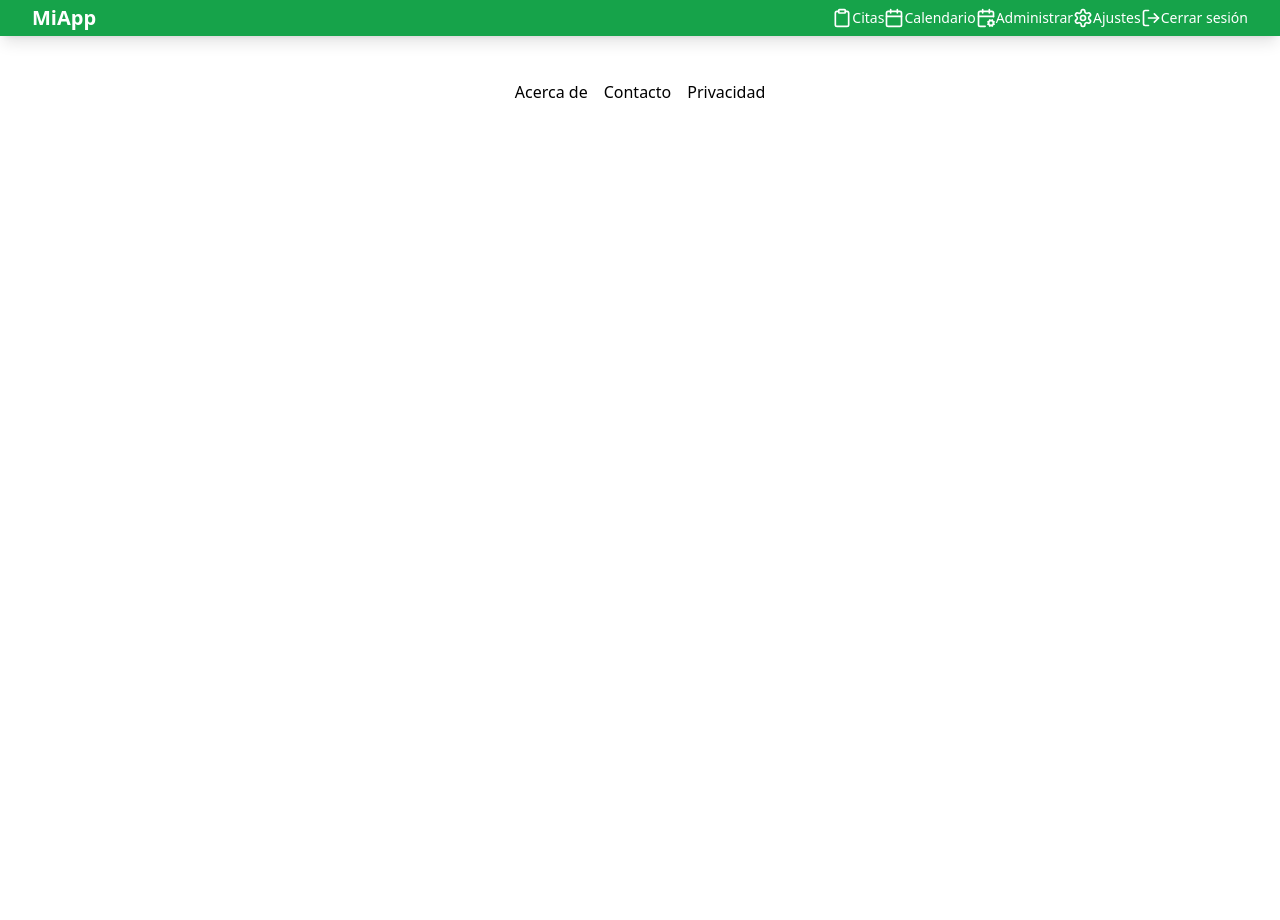
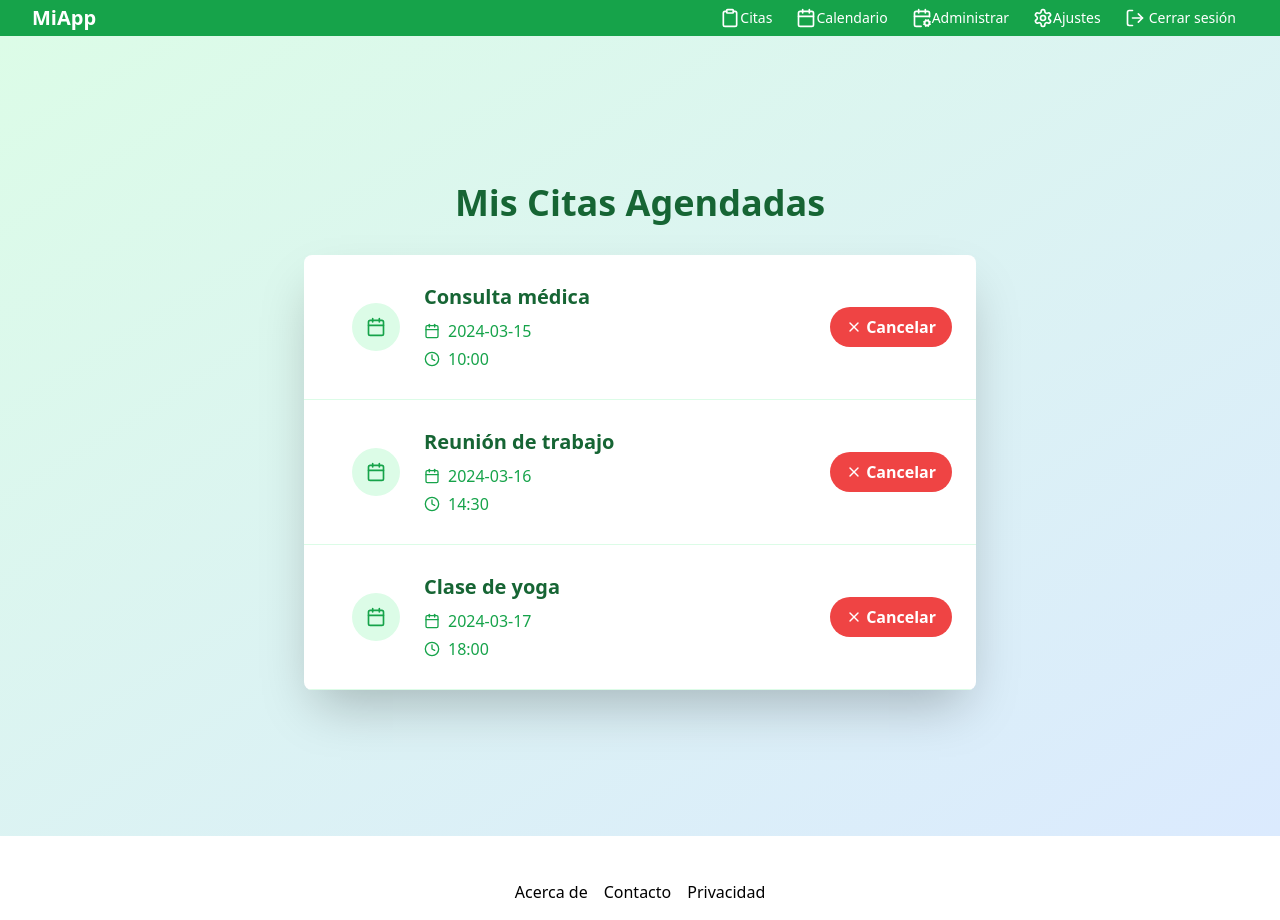
Before and after one commit to sebas-tian18/APP-Agenda-Mayor, a React (Vite) app in the folder frontend/: page /citas in a window 1280 px wide. Before the commit the page ends 800 px from the top, so only its background shows below. Built offline with nearby package versions, Linux system fonts and the light colour scheme.

Commit message:
Creacion de la logica de ver citas, Creacion de la pagina de citas frontend

```diff
--- a/frontend/pages/Servicios.jsx
+++ b/frontend/pages/Servicios.jsx
@@ -16,6 +16,7 @@ const services = [
         name: "Dr. Pedro Silva",
         date: "2024-10-21",
         location: "Temuco, Chile",
+        time: "10:00",
       },
     ],
   },
@@ -173,10 +174,6 @@ function ServiceDrawer({ service, onClose }) {
       </button>
       <h2 className="text-2xl font-bold mb-4">{service.title}</h2>
       <p><strong>Descripción:</strong> {service.description}</p>
-      <p><strong>Horario:</strong> {service.time}</p>
-      <p><strong>Quién lo ofrece:</strong> {service.provider}</p>
-      <p><strong>Ubicación:</strong> {service.location}</p>
-
       {/* Lista de proveedores */}
       <h3 className="mt-4 text-lg font-semibold">Proveedores disponibles:</h3>
       <ul className="mt-2 space-y-4">
@@ -189,6 +186,8 @@ function ServiceDrawer({ service, onClose }) {
               <p className="font-semibold">Nombre: {provider.name}</p>
               <p>Fecha: {provider.date}</p>
               <p>Ubicación: {provider.location}</p>
+              <p>Hora: {provider.time}</p>
+
             </div>
             <button className="bg-blue-500 text-white px-4 py-2 rounded-lg">
               Agendar
--- /dev/null
+++ b/frontend/pages/ViewCitas.jsx
@@ -0,0 +1,72 @@
+import React, { useState } from "react";
+import { Calendar, Clock, X } from "lucide-react";
+
+const initialAppointments = [
+  { id: 1, title: "Consulta médica", date: "2024-03-15", time: "10:00" },
+  { id: 2, title: "Reunión de trabajo", date: "2024-03-16", time: "14:30" },
+  { id: 3, title: "Clase de yoga", date: "2024-03-17", time: "18:00" },
+];
+
+function ViewCitas() {
+  const [appointments, setAppointments] = useState(initialAppointments);
+
+  const cancelAppointment = (id) => {
+    setAppointments(
+      appointments.filter((appointment) => appointment.id !== id)
+    );
+  };
+
+  return (
+    <div className="min-h-screen bg-gradient-to-br from-green-100 to-blue-100 flex flex-col items-center justify-center p-4 sm:p-6">
+      <h1 className="text-3xl sm:text-4xl font-bold text-green-800 mb-6 sm:mb-8 text-center">
+        Mis Citas Agendadas
+      </h1>
+      <div className="w-full max-w-2xl bg-white rounded-lg shadow-2xl overflow-hidden">
+        {appointments.length > 0 ? (
+          appointments.map((appointment) => (
+            <div
+              key={appointment.id}
+              className="flex items-center p-4 sm:p-6 10 border-b border-green-100 hover:bg-green-50 transition-colors duration-300"
+            >
+              {/* este div de abajo */}
+              <div className="p-6 flex items-center justify-center">
+                <div className="w-10 h-10 sm:w-12 sm:h-12 bg-green-100 rounded-full flex items-center justify-center">
+                  <Calendar className="text-green-600" size={20} />
+                </div>
+              </div>
+
+              <div className="flex-grow">
+                <h2 className="text-lg sm:text-xl font-semibold text-green-800 mb-1 sm:mb-2">
+                  {appointment.title}
+                </h2>
+                <div className="flex items-center text-green-600 text-sm sm:text-base mb-1">
+                  <Calendar className="mr-2" size={16} />
+                  <span>{appointment.date}</span>
+                </div>
+                <div className="flex items-center text-green-600 text-sm sm:text-base">
+                  <Clock className="mr-2" size={16} />
+                  <span>{appointment.time}</span>
+                </div>
+              </div>
+
+              {/* boton rojo */}
+              <button
+                onClick={() => cancelAppointment(appointment.id)}
+                className="ml-2 sm:ml-4 bg-red-500 hover:bg-red-600 text-white font-bold py-2 px-3 sm:px-4 rounded-full transition-colors duration-300 flex items-center text-sm sm:text-base"
+              >
+                <X size={16} className="mr-1" />
+                <span>Cancelar</span>
+              </button>
+            </div>
+          ))
+        ) : (
+          <div className="p-6 text-center text-gray-500">
+            No tienes citas agendadas en este momento.
+          </div>
+        )}
+      </div>
+    </div>
+  );
+}
+
+export default ViewCitas;
--- a/frontend/src/App.jsx
+++ b/frontend/src/App.jsx
@@ -5,6 +5,7 @@ import Servicios from "../pages/Servicios";
 import EditarPerfil from "../pages/EditarPerfil";
 import Ajustes from "../pages/Ajustes";
 import Administrador from "../pages/Administrador";
+import ViewCitas from "../pages/ViewCitas";
 import Home from "../pages/Home";
 import "./App.css";
 import { FontSizeProvider } from "../Components/FontSizeContext";
@@ -25,6 +26,8 @@ function App() {
             <Route path="/" element={<Login />} />
             <Route path="/login" element={<Login />} />
             <Route path="/register" element={<Register />} />
+            <Route path="/citas" element={<ViewCitas />} />
+
 
             {/* Rutas privadas */}
             <Route
```
Also changed, not shown: 2 other files (tests, documents, lock files or other folders).
